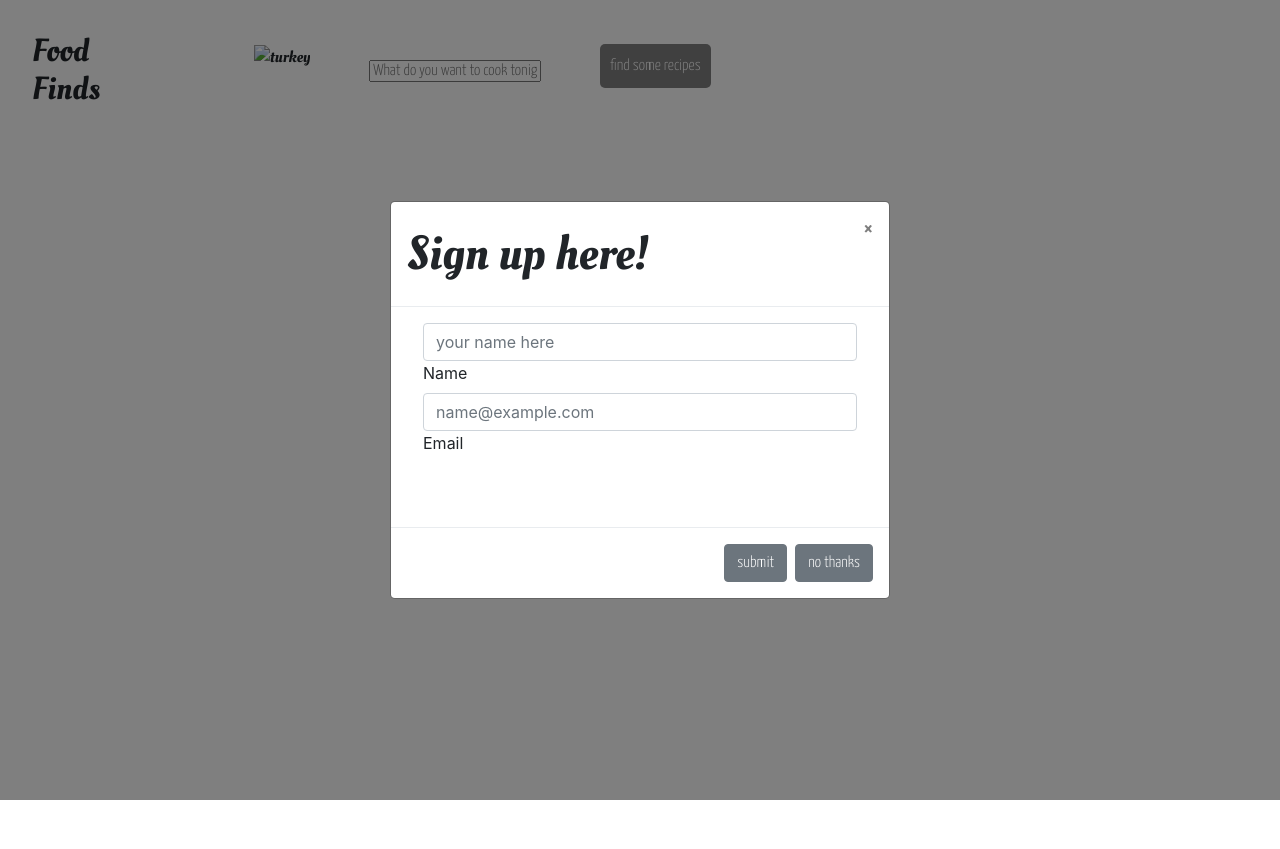
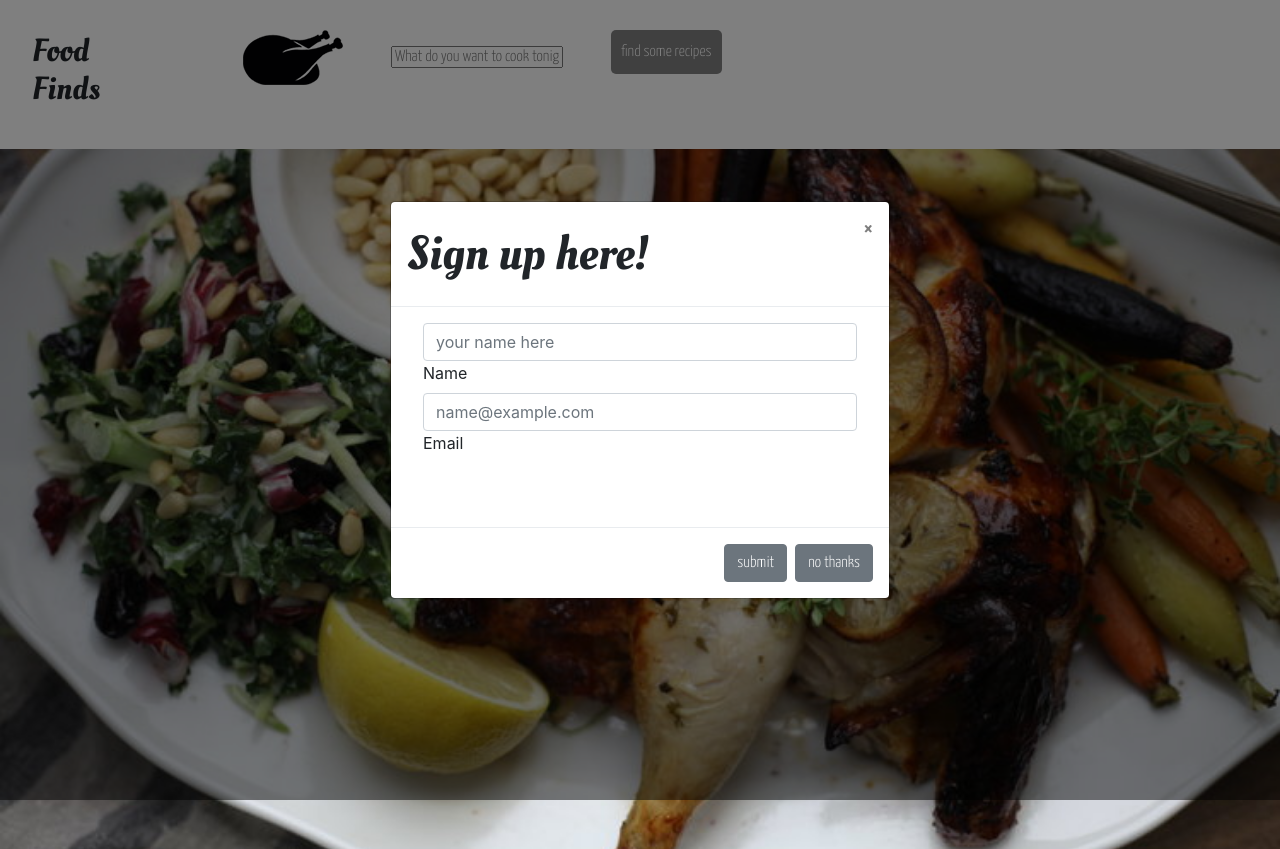
Before and after one commit to Yfatou/FoodFind, a plain HTML site: page index.html in a window 1280 px wide. Drawn offline with nearby package versions, Linux system fonts and the light colour scheme; no server answers.

Commit message:
Updated img links

```diff
--- a/css/style.css
+++ b/css/style.css
@@ -23,7 +23,7 @@ a:hover {
 
 
 body{
-    background-image: url(/Project_1/images/Chicken_img.jpg);
+    background-image: url(/FoodFind/images/Chicken_img.jpg);
     background-repeat: no-repeat;
     background-size: cover;
     background-attachment:fixed;
--- a/index.html
+++ b/index.html
@@ -22,7 +22,7 @@
   <div class="h1Wrap">
     <h1>Food Finds </h1>
     <div class="innerWrap">
-      <div id="turkeyPic"><img src="/Project_1/images/turkey-vector-silhouette-2.png" alt="turkey"></div>
+      <div id="turkeyPic"><img src="/FoodFind/images/turkey-vector-silhouette-2.png" alt="turkey"></div>
       <input type="text" id="food-input" placeholder="What do you want to cook tonight?">
       <button id="findFood">Find some recipes</button>
     </div>
```
